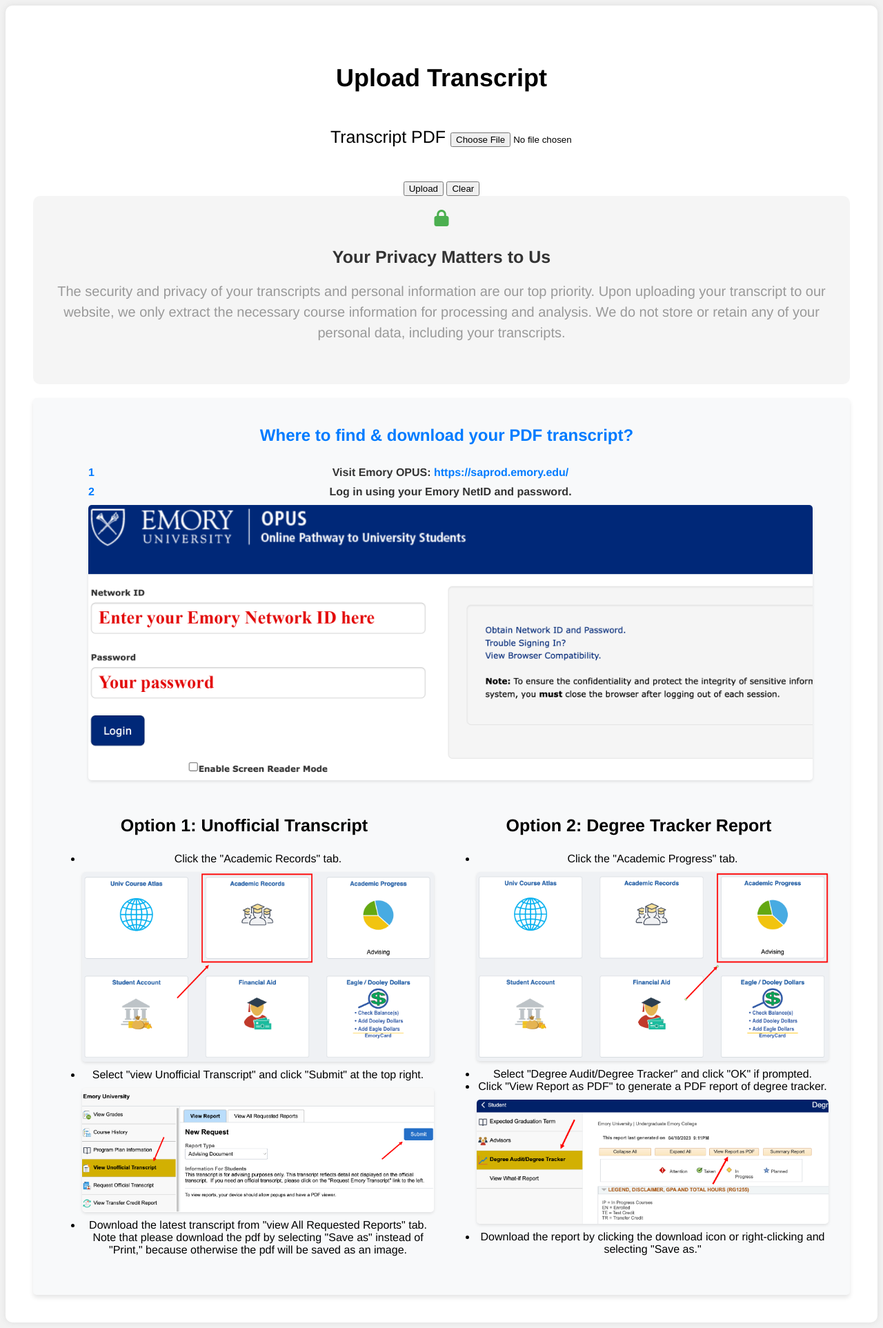
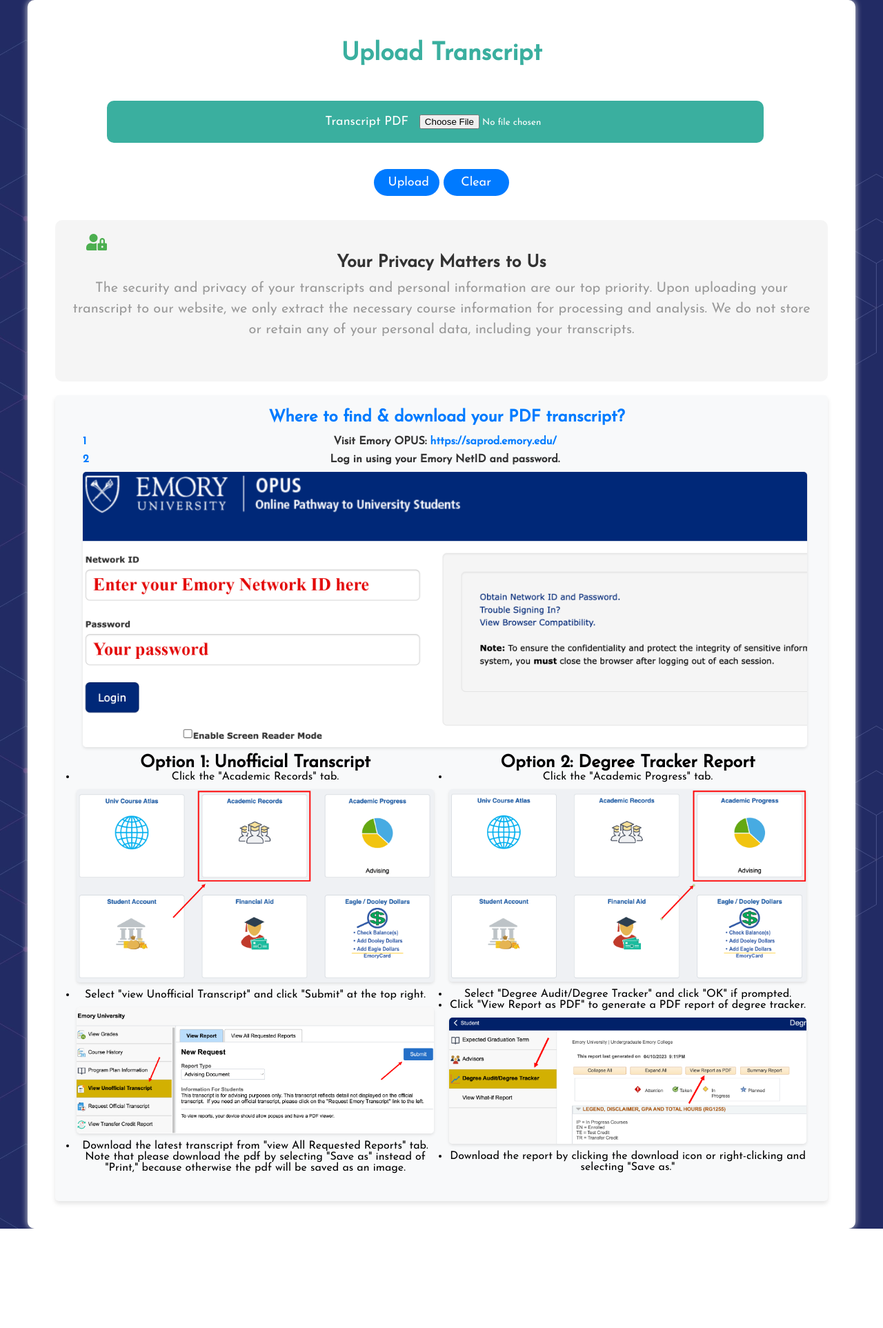
Before and after one commit to Mingxuan-Liu/Course-Safari, a PHP site: page /Transcript_scanner/pdf-to-text.php in a window 1280 px wide. Shown: the whole page at 69% size. After the commit the page ends 1781 px from the top, so only its background shows below. Run offline with PHP 8.4, Linux system fonts and the light colour scheme; some libraries are stand-ins or nearby versions.

Commit message:
transcript scanner restyle

```diff
--- a/Transcript_scanner/pdf-to-text.php
+++ b/Transcript_scanner/pdf-to-text.php
@@ -211,7 +211,7 @@
     <meta name="description" content="This page allows users to check their taken courses by uploading their transcript.">
     <title>Scan Transcript</title>
     <link rel="stylesheet" href="pdf_to_text_style.css" type="text/css">
-    <link rel="stylesheet" href="https://cdnjs.cloudflare.com/ajax/libs/font-awesome/6.1.0/css/all.min.css" integrity="sha384-KyZXEAg3QhqLMpG8r+Knujsl7/1J4z7GpdyZ8dJ9TIk1skMjTGmSks1U5i5jkjz5" crossorigin="anonymous">
+    <link rel="stylesheet" href="https://cdnjs.cloudflare.com/ajax/libs/font-awesome/5.14.0/css/all.min.css">
 </head>
 
 <body>
@@ -221,7 +221,7 @@
                 <div class="success-message">
                     <i class="fas fa-check-circle"></i>
                     <h1>Upload Successful!</h1>
-                    <a href="../Info_Update/course_progress.php" class="btn">Check Your Academic Progress</a>
+                    <a href="../Info_Update/course_progress.php" target="_blank" class="btn-big">Check Your Academic Progress</a>
                 </div>
             <?php else: ?>
                 <h1>Upload Transcript</h1>
@@ -235,16 +235,16 @@
 
                         <div class="temp_upload">
                             <label for="transcript">Transcript PDF</label>
-                            <input type="file" name="transcript" id="transcript" placeholder="Select a PDF file" required="">
+                            <input type="file" name="transcript" class="btn-upload" id="transcript" placeholder="Select a PDF file" required>
                         </div>
-                        <button type="submit">Upload</button>
-                        <button type="reset">Clear</button>
+                        <button type="submit" class="btn">Upload</button>
+                        <button type="reset" class="btn">Clear</button>
                     </form>
 
                     <!-- Add a wrapper div for the security statement and title -->
                     <div class="security-statement-wrapper">
                         <!-- Add the lock icon before the security statement title -->
-                        <i class="fas fa-lock security-statement-icon"></i>
+                        <i class="fas fa-user-lock"></i>
 
                         <!-- Add the security statement title here -->
                         <h3 class="security-statement-title">Your Privacy Matters to Us</h3>
--- a/Transcript_scanner/pdf_to_text_style.css
+++ b/Transcript_scanner/pdf_to_text_style.css
@@ -1,10 +1,33 @@
+@import url('https://fonts.googleapis.com/css?family=Josefin+Sans');
+
+*{
+    margin: 0;
+    padding: 0;
+    box-sizing: border-box;
+    outline: none;
+    text-decoration: none;
+    font-family: 'Josefin Sans', sans-serif;
+  }
+
 body {
-    background-color: #f2f2f2;
+/*     background-color: #f2f2f2;
     font-family: 'Helvetica Neue', sans-serif;
     display: flex;
     align-items: center;
     justify-content: center;
+    min-height: 100vh; */
+
+    background-color: #011930 !important;
+    display: flex;
+    align-items: center;
+    justify-content: center;
     min-height: 100vh;
+
+    background-image: url('./user_background_2.jpeg');
+    background-size: cover;
+    background-repeat: no-repeat;
+    background-position: center center;
+    background-attachment: fixed;
 }
 
 .container {
@@ -44,6 +67,8 @@
     font-size: 36px;
     margin-bottom: 20px;
     text-align: center;
+    font-weight: bold;
+    color: #3aaf9f;
 }
 
 .main h2 {
@@ -184,10 +209,40 @@
     padding: 10px 20px;
     transition: background-color 0.3s ease;
     margin-bottom: 10px;
+    margin-top: -15px;
+    border: #007aff;
+    width: 95px;
 }
 
 .btn:hover {
     background-color: #0062cc;
+    border: #0062cc;
+}
+
+
+.temp_upload{
+    background-color: #3aaf9f;
+    border-radius: 10px;
+    color: #fff;
+    /* cursor: pointer; */
+    font-size: 18px;
+    padding: 20px 20px;
+    position: relative;
+    right: 30px;
+    width: 85%;
+    /* transition: background-color 0.3s ease; */
+    /* margin-bottom: 10px; */
+    /* border: #3aaf9f; */
+}
+
+.temp_upload label{
+    position: relative;
+    left: 45px;
+}
+
+.btn-upload{
+    position: relative;
+    left: 55px;
 }
 
 .link {
@@ -221,15 +276,15 @@
 }
 
 .btn-big {
-    width: 200px;
-    height: 200px;
+    width: 310px;
+    height: 45px;
     display: flex;
     flex-direction: column;
     align-items: center;
     justify-content: center;
     text-align: center;
     font-size: 20px;
-    border-radius: 50%;
+    border-radius: 25px;
     background-color: #007aff;
     color: #fff;
     margin: 20px;
@@ -376,13 +431,16 @@
     padding: 20px;
     border-radius: 10px;
     margin-bottom: 20px;
+    margin-top: 25px;
     text-align: center;
 }
 
-.security-statement-icon {
+.security-statement-wrapper i{
     font-size: 24px;
     color: #4caf50;
     margin-bottom: 5px;
+    position: relative;
+    left: -500px;
 }
 
 .security-statement-title {
```
Also changed, not shown: Transcript_scanner/user_background_2.jpeg (added).
